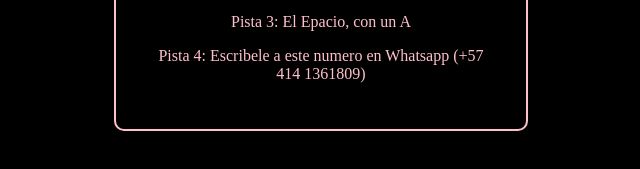
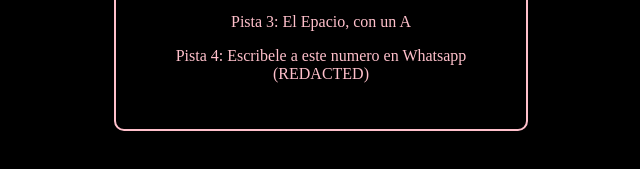
Before and after one commit to SomeoneDoesSomething/regalitonavidad, a plain HTML site: page index.html in a window 1280 px wide. Shown: the part 437-606 px from the top of the page, 319-959 px from the left. Drawn offline with Linux system fonts and the light colour scheme.

Commit message:
Update index.html

```diff
--- a/index.html
+++ b/index.html
@@ -56,7 +56,7 @@
       <p>Pista 1: U -1</p>
       <p>Pista 2: La portada del album popular de Ecco2k</p>
       <p>Pista 3: El Epacio, con un A</p>
-      <p>Pista 4: Escribele a este numero en Whatsapp (+57 414 1361809)</p>
+      <p>Pista 4: Escribele a este numero en Whatsapp (REDACTED)</p>
     </div>
   </div>
 
```
